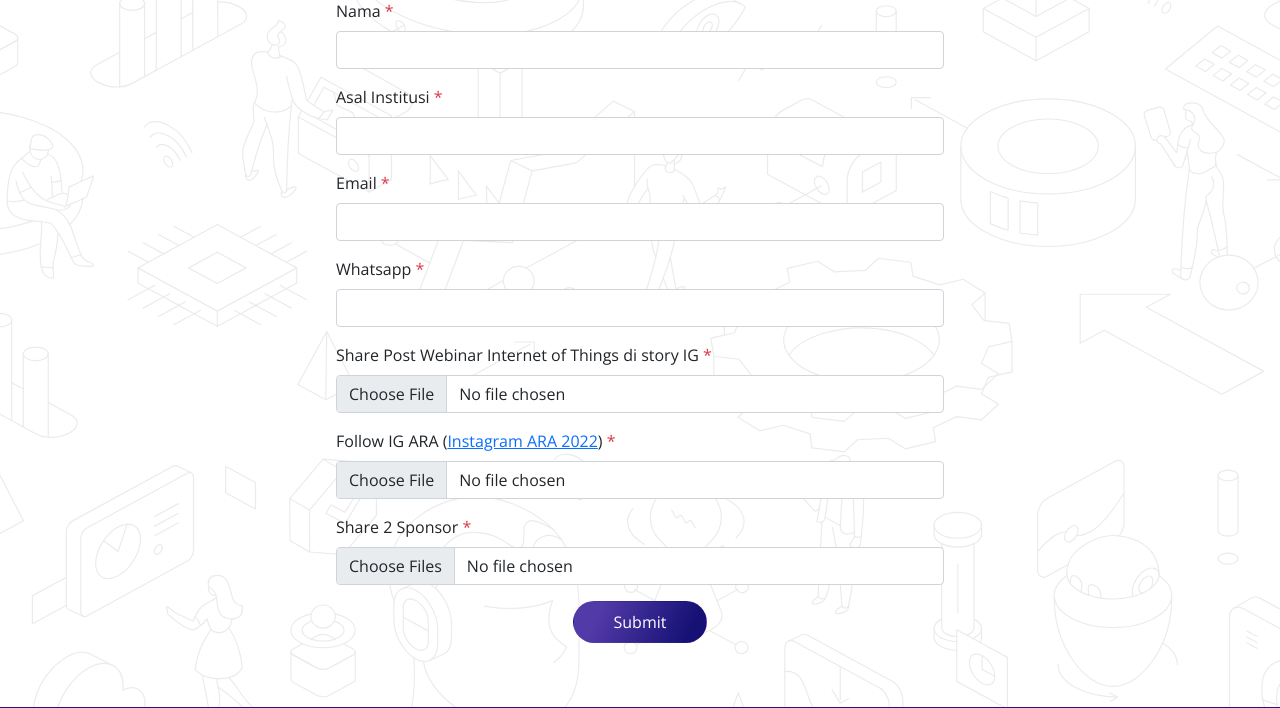
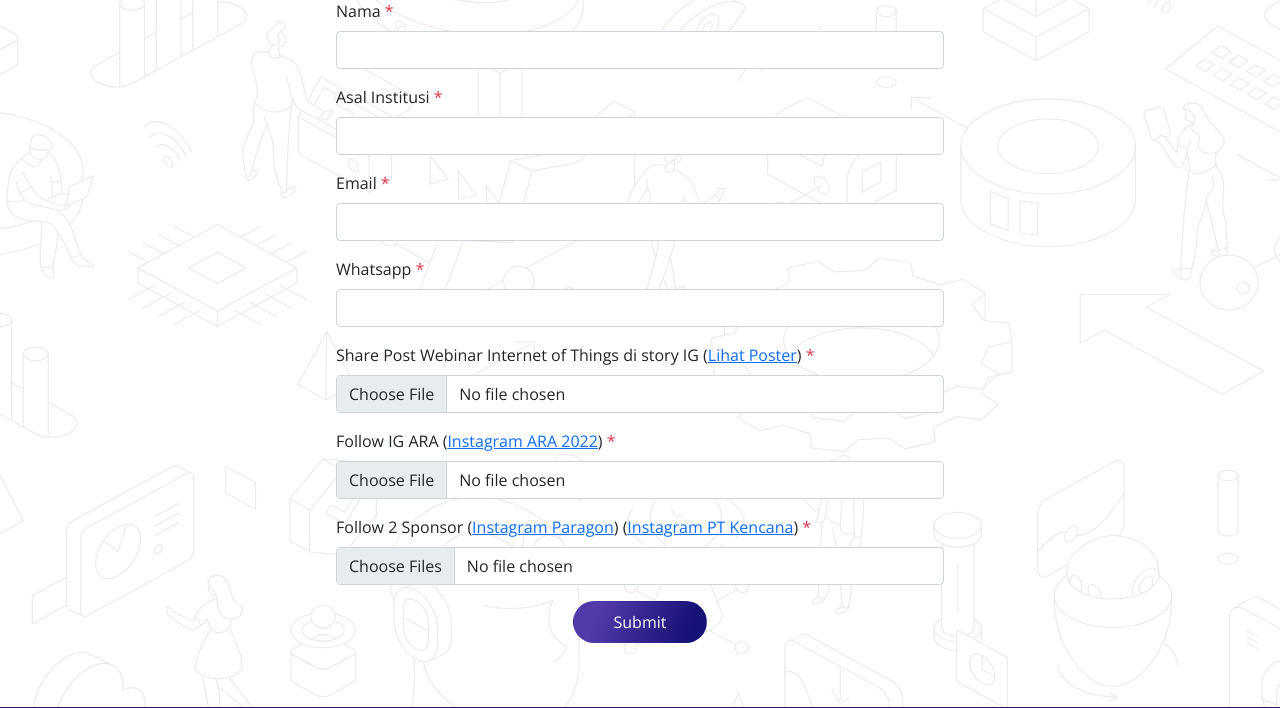
Before and after one commit to trdkhardani/WebsiteARA2022, a CodeIgniter 4 app: template app/Views/auth/regist_webinar.php in a window 1280 px wide. Shown: the part 347-1055 px from the top of the page. Run offline with PHP 8.4 and a stand-in for CodeIgniter, Linux system fonts and the light colour scheme; the template is opened without the code that fills it, so the values that code supplies are empty; some libraries are stand-ins or nearby versions.

Commit message:
Minor word adjusment

```diff
--- a/app/Views/auth/regist_webinar.php
+++ b/app/Views/auth/regist_webinar.php
@@ -81,7 +81,7 @@
         <!-- add v-if when IoT has open -->
         <input type="text" value="IoT" hidden name="event">
         <div class="mb-3">
-          <label for="share_post_iot" class="form-label">Share Post Webinar Internet of Things di story IG <span class="text-danger">*<?= '<br>' . $validation->getError('share_post_iot') ?></span></label>
+          <label for="share_post_iot" class="form-label">Share Post Webinar Internet of Things di story IG (<a href="https://drive.google.com/file/d/12wBG60w8Ki-G3WEUxaJ6sTAmq8qdyQbM/view?usp=sharing" target="_blank">Lihat Poster</a>) <span class="text-danger">*<?= '<br>' . $validation->getError('share_post_iot') ?></span></label>
           <input class="form-control" type="file" id="share_post_iot" name="share_post_iot" value="<?= old('share_post_iot') ?>">
         </div>
         <!-- <div class="mb-3" v-if="isIot">
@@ -97,7 +97,7 @@
           <input class="form-control" type="file" id="follow_ig_hmit" name="follow_ig_hmit" value="<?= old('follow_ig_hmit') ?>">
         </div> -->
         <div class="mb-3">
-          <label for="share_group" class="form-label">Share 2 Sponsor <span class="text-danger">*<?= '<br>' . $validation->getError('sponsor_group[]') ?></span></label>
+          <label for="share_group" class="form-label">Follow 2 Sponsor (<a href="https://www.instagram.com/paragon.id/" target="_blank">Instagram Paragon</a>) (<a href="https://www.instagram.com/kencana.indo/" target="_blank">Instagram PT Kencana</a>) <span class="text-danger">*<?= '<br>' . $validation->getError('sponsor_group[]') ?></span></label>
           <input class="form-control" type="file" id="share_group" name="sponsor_group[]" multiple value="<?= old('share_group[]') ?>">
         </div>
         <!-- <div class="mb-3">
--- a/app/Views/dashboard/admin/webinar/konfirmasi.php
+++ b/app/Views/dashboard/admin/webinar/konfirmasi.php
@@ -37,8 +37,8 @@
         <th>Share Poster Webinar IOT</th>
         <th>Follow IG ARA</th>
         <th>Follow IG HMIT</th>
-        <th>Sponsor 1</th>
-        <th>Sponsor 2</th>
+        <th>Follow Sponsor 1</th>
+        <th>Follow Sponsor 2</th>
         <!--  <th>Subscribe Youtube IT ITS</th>
         <th>Share Poster Grup 1</th>
         <th>Share Poster Grup 2</th>  -->
```
Also changed, not shown: 2 other files.
